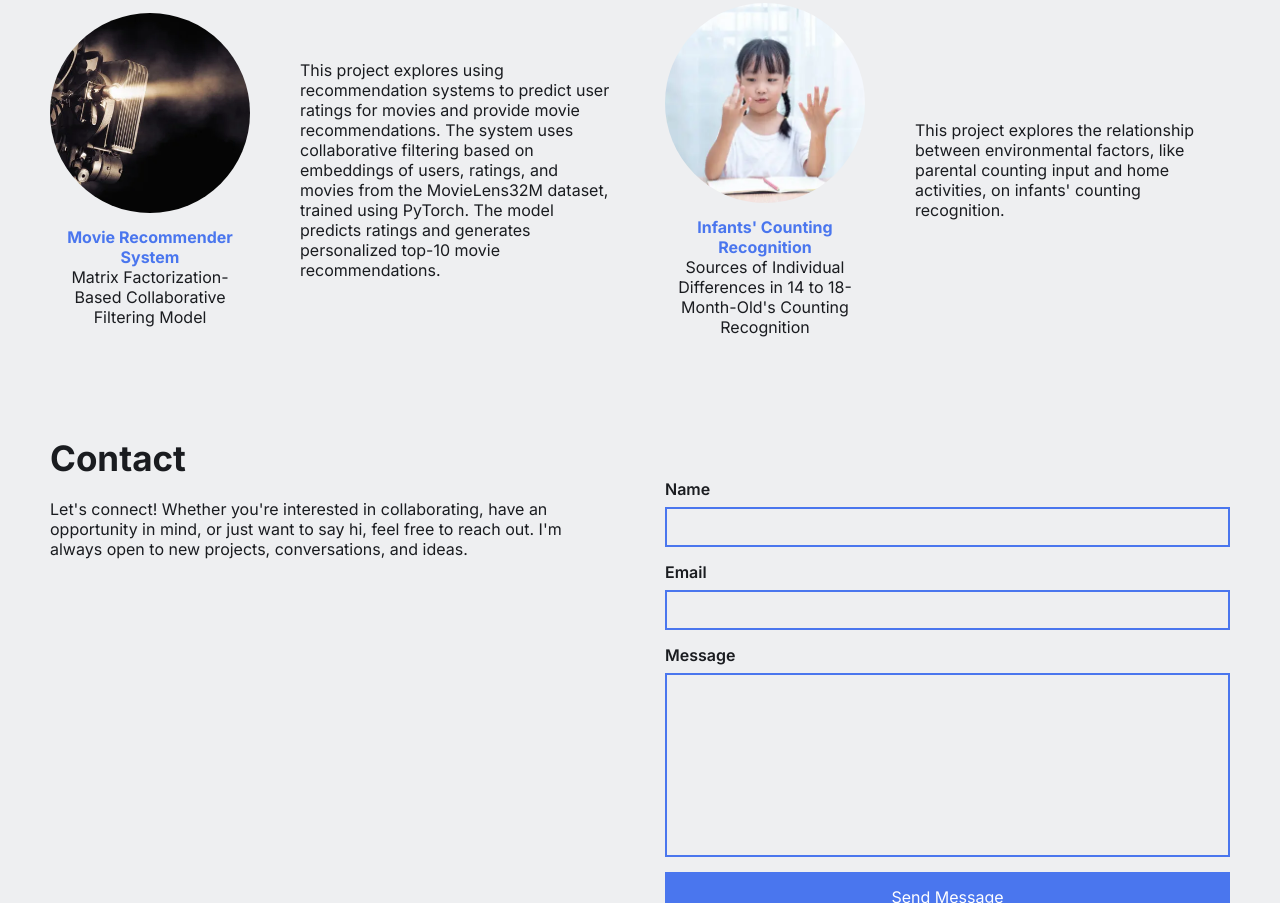
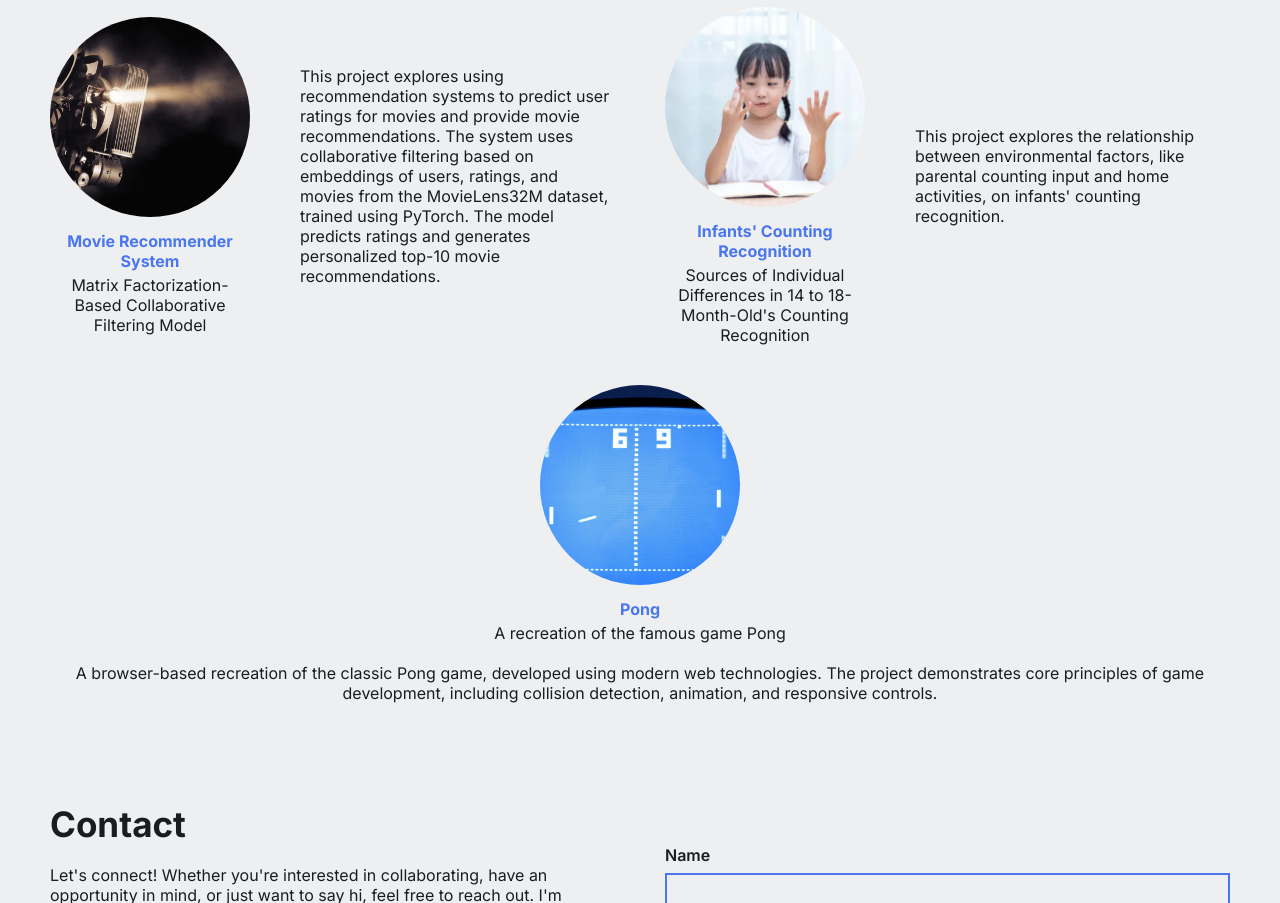
Before and after one commit to jlatresvalles/portfolio-website, a plain HTML site: page index.html in a window 1280 px wide. Shown: the part 1194-2097 px from the top of the page. Drawn offline with Linux system fonts and the light colour scheme.

Commit message:
- added Pong game to portfolio

```diff
--- a/index.html
+++ b/index.html
@@ -130,7 +130,7 @@
                     <div class = "project-details">
                         <img src = "images/covid-compass-pic.webp" alt = "A picture of a hospital">
                         <a class = "project-title" href = "https://www.congressionalappchallenge.us/20-NJ02/" target = "_blank">COVID Compass</a>
-                        <p>Locate Hospitals Based on COVID-19 Cases</p>
+                        <p class = "subtitle">Locate Hospitals Based on COVID-19 Cases</p>
                     </div>
 
                         <div class = "text">
@@ -141,7 +141,7 @@
                     <div class = "project-details">
                         <img src = "images/nj-transit-pic.webp" alt = "A picture of an NJ Transit bus">
                         <a class = "project-title" href = "https://devpost.com/software/nate-the-transit-mate?_gl=1*1ys1jek*_gcl_au*ODU2MjQ1NTM3LjE3NTY3NjA3NzY.*_ga*MTQxMjUyMTUzNy4xNzU2NzYwNzc2*_ga_0YHJK3Y10M*czE3NTY3NjA3NzYkbzEkZzEkdDE3NTY3NjA5OTkkajM5JGwwJGgw" target = "_blank">Nate the Transit Mate</a>
-                        <p>NJ Transit's New Chatbot</p>
+                        <p class = "subtitle">NJ Transit's New Chatbot</p>
                     </div>
 
                         <div class = "text">
@@ -154,7 +154,7 @@
                     <div class = "project-details">
                         <img src = "images/movie-recommender-pic.webp" alt = "A picture of a movie projector">
                         <a class = "project-title" href = "https://github.com/jlatresvalles/data-science-final-project" target = "_blank">Movie Recommender System</a>
-                        <p>Matrix Factorization-Based Collaborative Filtering Model</p>
+                        <p class = "subtitle">Matrix Factorization-Based Collaborative Filtering Model</p>
                     </div>
 
                         <div class="text">
@@ -164,12 +164,25 @@
                     <div class = "project-details">
                         <img src = "images/counting-recognition.webp" alt = "A picture of a kid counting using her fingers">
                         <a class = "project-title" href = "https://www.linkedin.com/feed/update/urn:li:activity:7261579191836459009/" target = "_blank">Infants' Counting Recognition</a> <!-- You can make a modal for this next time -->
-                        <p>Sources of Individual Differences in 14 to 18-Month-Old's Counting Recognition</p>
+                        <p class = "subtitle">Sources of Individual Differences in 14 to 18-Month-Old's Counting Recognition</p>
                     </div>
 
                         <div class="text">
                             <p class="counting-recognition">This project explores the relationship between environmental factors, like parental counting input and home activities, on infants' counting recognition.</p>
                         </div>
+                </div>
+
+                <div class="third-group">
+                    <!-- Pong -->
+                    <div class = "project-details">
+                        <img class = "pong-pic" src = "images/pong.webp" alt = "A picture of Pong">
+                        <a class = "project-title" href = "https://jlatresvalles.github.io/pong/" target = "_blank">Pong</a>
+                        <p class = "subtitle">A recreation of the famous game Pong</p>
+
+                        <div class="text">
+                            <div class="pong">A browser-based recreation of the classic Pong game, developed using modern web technologies. The project demonstrates core principles of game development, including collision detection, animation, and responsive controls.</div>
+                        </div>
+                    </div>
                 </div>
             </div>
          </section>
--- a/styles.css
+++ b/styles.css
@@ -257,6 +257,7 @@ nav .right svg:last-child {
     display: flex;
     align-items: center;
     gap: 50px;
+    margin-bottom: 40px;
 }
 
 .projects-section .project-cells .second-group .project-details {
@@ -286,6 +287,51 @@ nav .right svg:last-child {
 
 .projects-section .project-cells .second-group .project-details .project-title {
     font-weight: 700;
+}
+
+.projects-section .project-cells .third-group {
+    display: flex;
+    align-items: center;
+    gap: 50px;
+    margin-bottom: 25px;
+}
+
+.projects-section .project-cells .third-group .project-details {
+    text-align: center;
+    flex: 2;
+}
+
+.projects-section .project-cells .third-group .project-details img {
+    width: 200px;
+    aspect-ratio: 1 / 1;
+    object-fit: cover;
+    border-radius: 50%;
+    margin-bottom: 10px;
+}
+
+.projects-section .project-cells .third-group .person-details p {
+    font-weight: 600;
+}
+
+.projects-section .project-cells .third-group .person-details p:last-child {
+    font-weight: normal;
+}
+
+.projects-section .project-cells .third-group .text {
+    flex: 8;
+}
+
+.projects-section .project-cells .third-group .project-details .project-title {
+    font-weight: 700;
+    display: block; /* Might have to remove next time */
+}
+
+.subtitle {
+    margin-top: 4px;
+}
+
+.pong {
+    margin-top: 20px;
 }
 
 /* SECTION 4: Contact */
@@ -497,6 +543,23 @@ body.modal-open nav {
         margin: 0 auto;
     }
 
+    .projects-section .project-cells .third-group {
+        flex-direction: column;
+    }
+
+    .projects-section .project-cells .third-group .project-details {
+        display: flex;
+        flex-direction: column;
+    }
+
+    .projects-section .project-cells .third-group .project-details .project-title {
+        margin-top: 15px;
+    }
+
+    .projects-section .project-cells .third-group .project-details img {
+        margin: 0 auto;
+    }
+
     /* SECTION 4: Contact */
     .contact-section .group {
         flex-direction: column;
```
Also changed, not shown: images/pong.webp (added).
